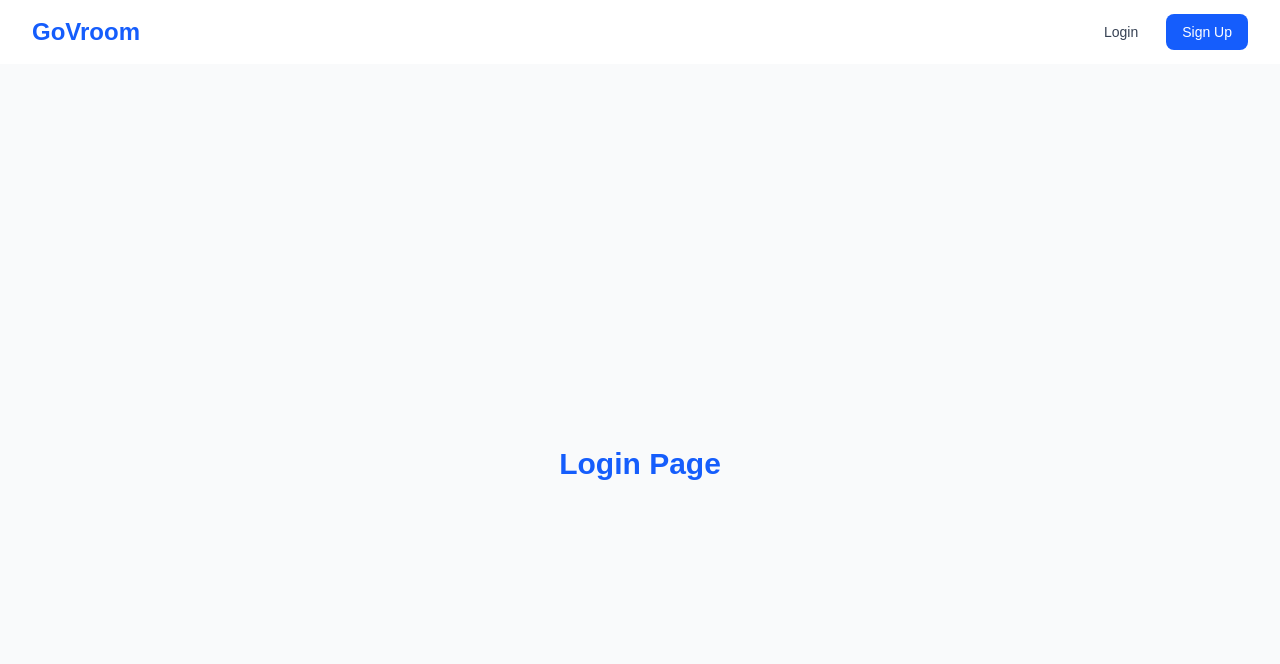
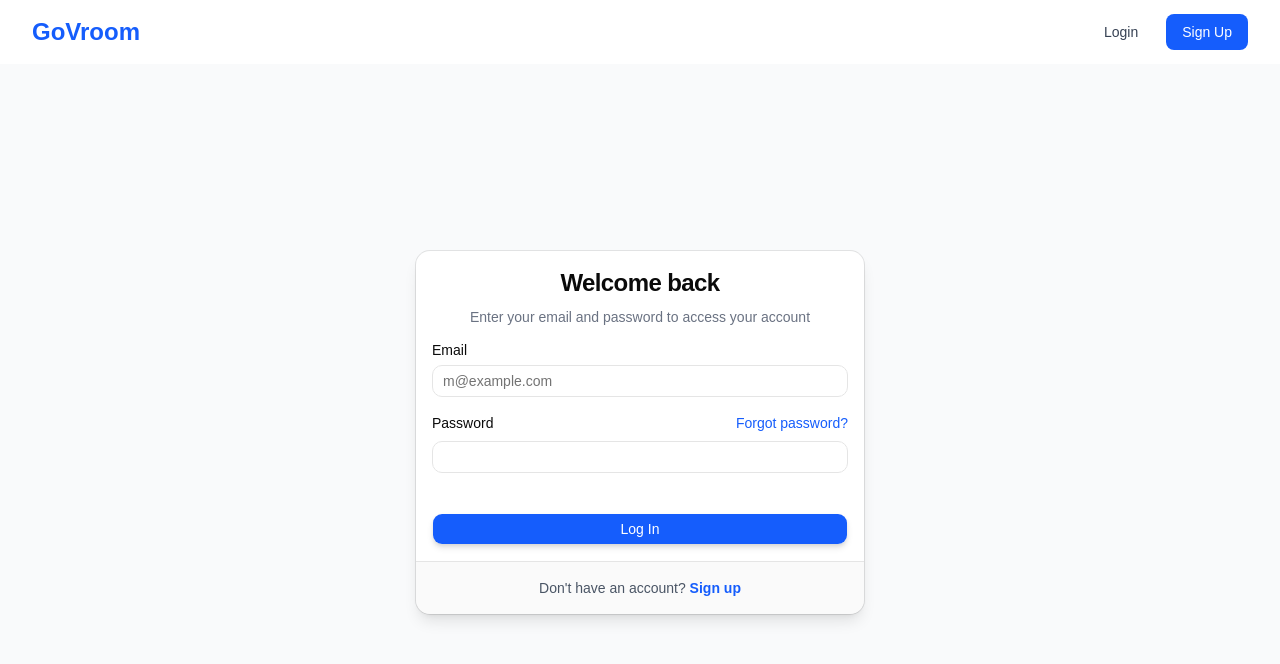
Before and after one commit to anasghayas/VehicleRental, a React (Vite) app in the folder client/: page /login in a window 1280 px wide. Shown: the top 664 px of the page. Built offline with nearby package versions, Linux system fonts and the light colour scheme.

Commit message:
build modern Login UI using shadcn/ui components

```diff
--- a/client/src/pages/Login.jsx
+++ b/client/src/pages/Login.jsx
@@ -1,9 +1,58 @@
-import React from 'react'
+import React from 'react';
+import { Card, CardContent, CardDescription, CardFooter, CardHeader, CardTitle } from '@/components/ui/card';
+import { Input } from '@/components/ui/input';
+import { Label } from '@/components/ui/label';
+import { Button } from '@/components/ui/button';
+import { Link } from 'react-router-dom';
 
 export default function Login() {
   return (
-    <div className="flex items-center justify-center h-screen bg-gray-50">
-      <h1 className="text-3xl font-bold text-blue-600">Login Page</h1>
+    <div className="flex items-center justify-center min-h-[calc(100vh-4rem)] bg-gray-50 p-4">
+      <Card className="w-full max-w-md shadow-lg border-0">
+
+        <CardHeader className="space-y-1 text-center">
+          <CardTitle className="text-2xl font-bold tracking-tight">Welcome back</CardTitle>
+          <CardDescription className="text-gray-500">
+            Enter your email and password to access your account
+          </CardDescription>
+        </CardHeader>
+
+        <CardContent>
+          <form className="space-y-4">
+
+            <div className="space-y-2">
+              <Label htmlFor="email">Email</Label>
+              <Input id="email" type="email" placeholder="m@example.com" required />
+            </div>
+
+            <div className="space-y-2">
+              <div className="flex items-center justify-between">
+                <Label htmlFor="password">Password</Label>
+                {/* A tiny fake link just to make it look professional */}
+                <Link to="#" className="text-sm font-medium text-blue-600 hover:underline">
+                  Forgot password?
+                </Link>
+              </div>
+              <Input id="password" type="password" required />
+            </div>
+
+            <Button className="w-full bg-blue-600 hover:bg-blue-700 text-white shadow-md transition-all mt-6" type="submit">
+              Log In
+            </Button>
+
+          </form>
+        </CardContent>
+
+        <CardFooter className="flex justify-center border-t pt-4">
+          <p className="text-sm text-gray-600">
+            Don't have an account?{' '}
+            <Link to="/register" className="text-blue-600 font-semibold hover:underline">
+              Sign up
+            </Link>
+          </p>
+        </CardFooter>
+
+      </Card>
     </div>
-  )
+  );
 }
```
